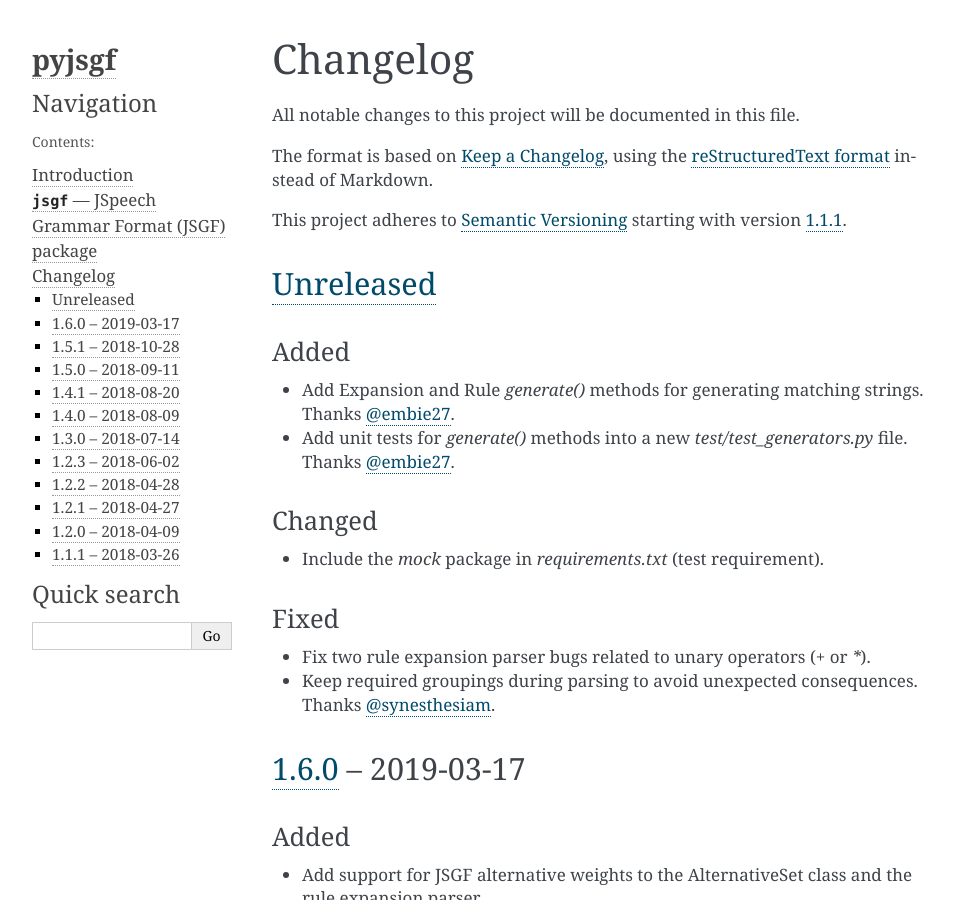
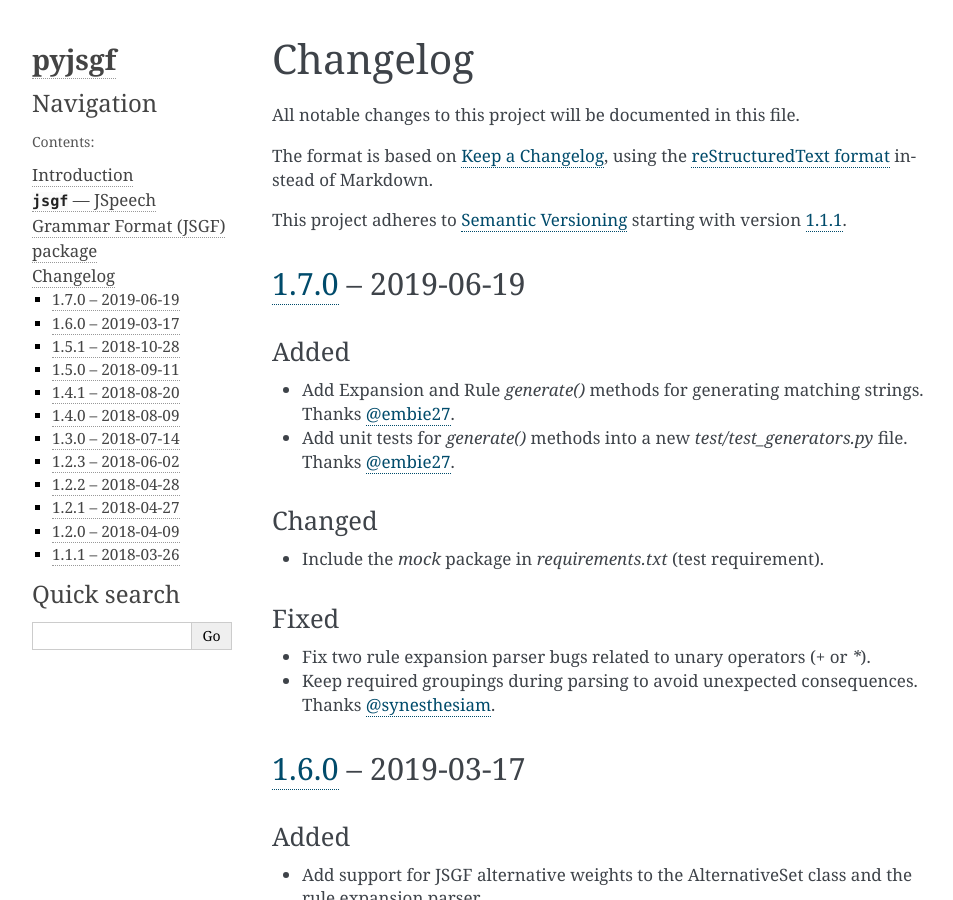
Before and after one commit to drmfinlay/pyjsgf, a Sphinx documentation site: the page built from docs/changelog.rst, in a window 1280 px wide and 900 px high. Shown: the whole window, without its empty margins (148-1101 px from the left). Built offline with Sphinx 7.4.7, drawn with Linux system fonts in a browser that asks for light colours.

Commit message:
Update to version 1.7.0
Please see the changelog for a list of changes in this release.

```diff
--- a/CHANGELOG.rst
+++ b/CHANGELOG.rst
@@ -7,8 +7,8 @@ The format is based on `Keep a Changelog`_, using the `reStructuredText format`_
 
 This project adheres to `Semantic Versioning`_ starting with version `1.1.1`_.
 
-Unreleased_
------------
+1.7.0_ -- 2019-06-19
+--------------------
 
 Added
 ^^^^^
@@ -212,7 +212,8 @@ First tagged release and start of proper versioning. Too many changes to list he
 
 
 .. Release links.
-.. _Unreleased: https://github.com/Danesprite/pyjsgf/compare/v1.6.0...HEAD
+.. _Unreleased: https://github.com/Danesprite/pyjsgf/compare/v1.7.0...HEAD
+.. _1.7.0: https://github.com/Danesprite/pyjsgf/compare/v1.6.0...v1.7.0
 .. _1.6.0: https://github.com/Danesprite/pyjsgf/compare/v1.5.1...v1.6.0
 .. _1.5.1: https://github.com/Danesprite/pyjsgf/compare/v1.5.0...v1.5.1
 .. _1.5.0: https://github.com/Danesprite/pyjsgf/compare/v1.4.1...v1.5.0
--- a/docs/conf.py
+++ b/docs/conf.py
@@ -58,9 +58,9 @@ author = u'Dane Finlay'
 # built documents.
 #
 # The short X.Y version.
-version = u'1.6'
+version = u'1.7'
 # The full version, including alpha/beta/rc tags.
-release = u'1.6.0'
+release = u'1.7.0'
 
 # The language for content autogenerated by Sphinx. Refer to documentation
 # for a list of supported languages.
--- a/setup.py
+++ b/setup.py
@@ -26,7 +26,7 @@ setup(
     ],
     author='Dane Finlay',
     author_email='Danesprite@posteo.net',
-    version='1.6.0',
+    version='1.7.0',
     packages=['jsgf', 'jsgf.ext'],
     install_requires=['pyparsing', 'six']
 )
```
